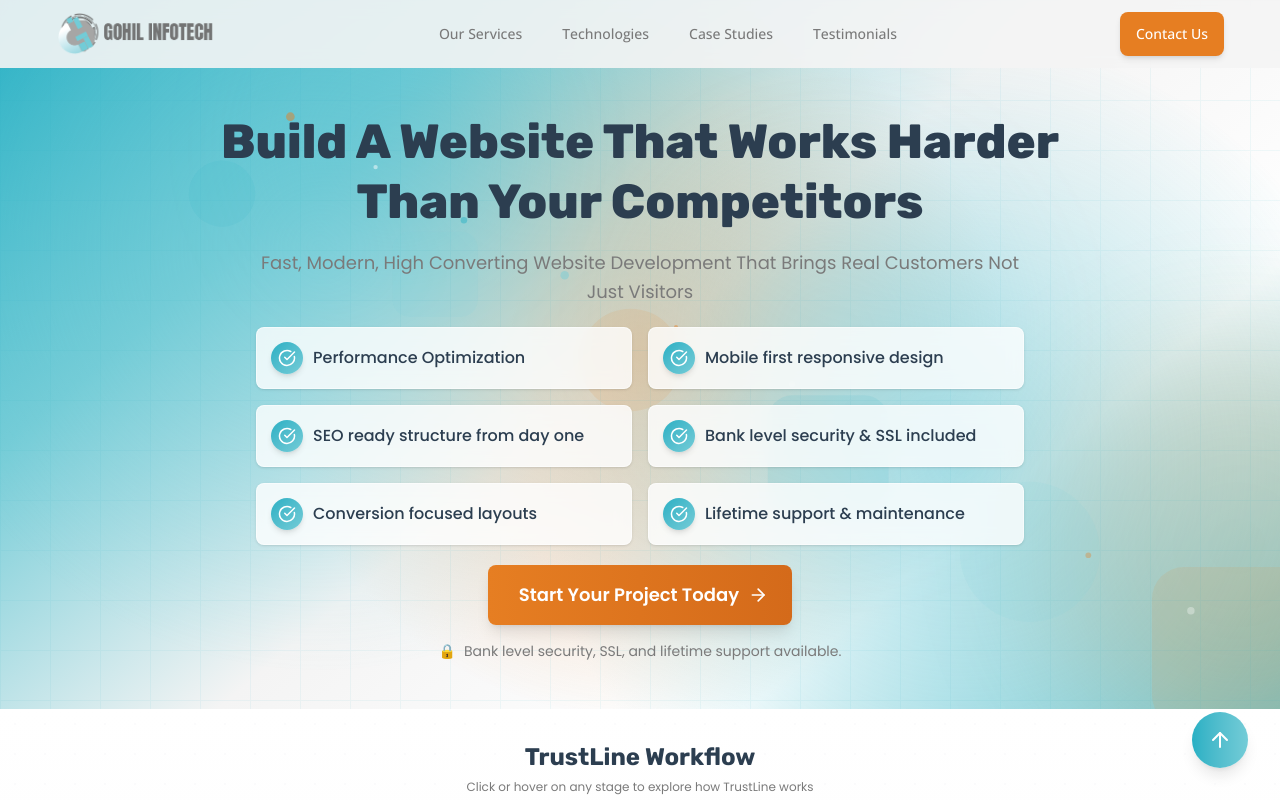
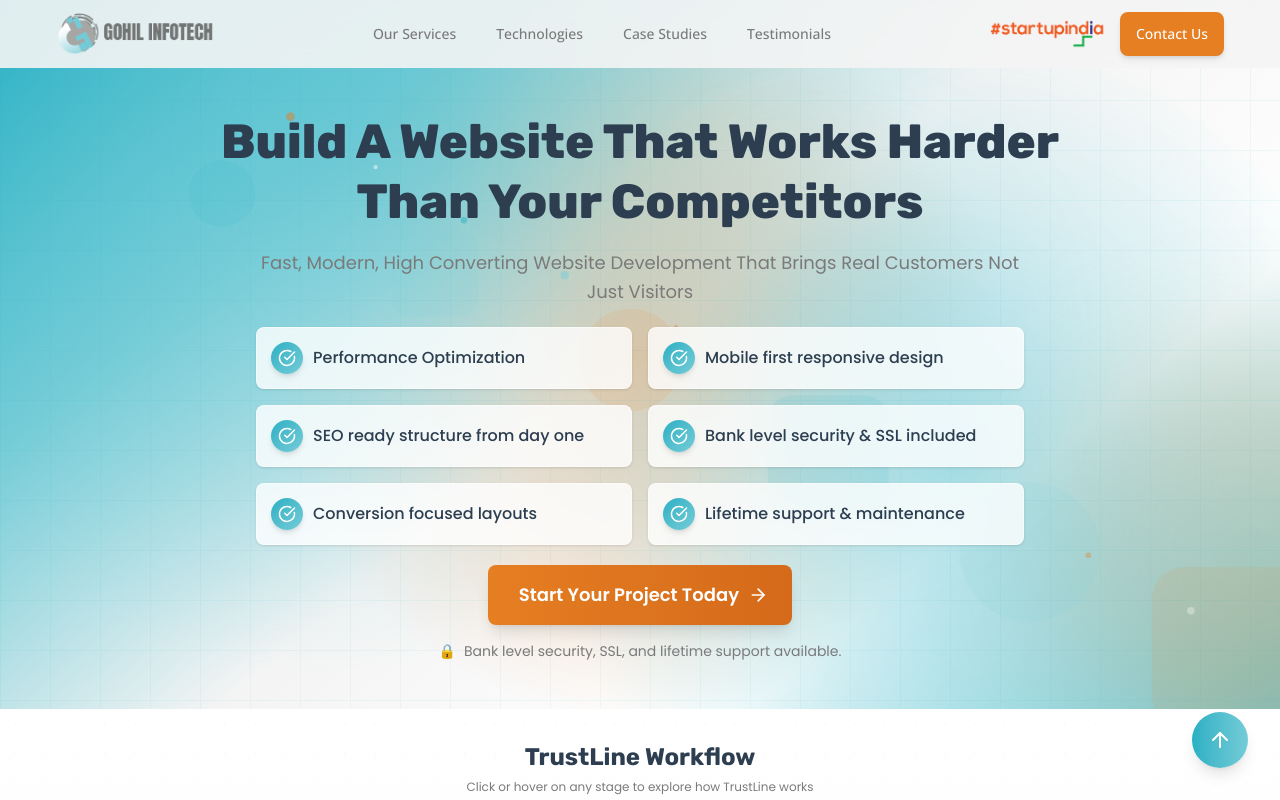
Before and after one commit to gipldevelopers/gipl-web-lp, a Next.js app: page / in a window 1280 px wide. Shown: the top 800 px of the page. Built offline with nearby package versions, Linux system fonts and the light colour scheme.

Commit message:
completeed changes

```diff
--- a/src/app/components/nav.jsx
+++ b/src/app/components/nav.jsx
@@ -157,8 +157,14 @@ export default function Navbar() {
             ))}
           </div>
 
-          {/* CTA Button - Desktop */}
+          {/* CTA Button + Startup India Logo - Desktop */}
           <div className="hidden lg:flex items-center gap-2 xl:gap-3">
+            <img
+              src="/startupindialogo.png"
+              alt="Startup India"
+              className="h-5 sm:h-6 md:h-7 w-auto object-contain flex-shrink-0"
+              style={{ maxWidth: "120px" }}
+            />
             <motion.a
               href="https://gohilinfotech.com/contact"
               target="_blank"
```
Also changed, not shown: public/startupindialogo.png (added).
